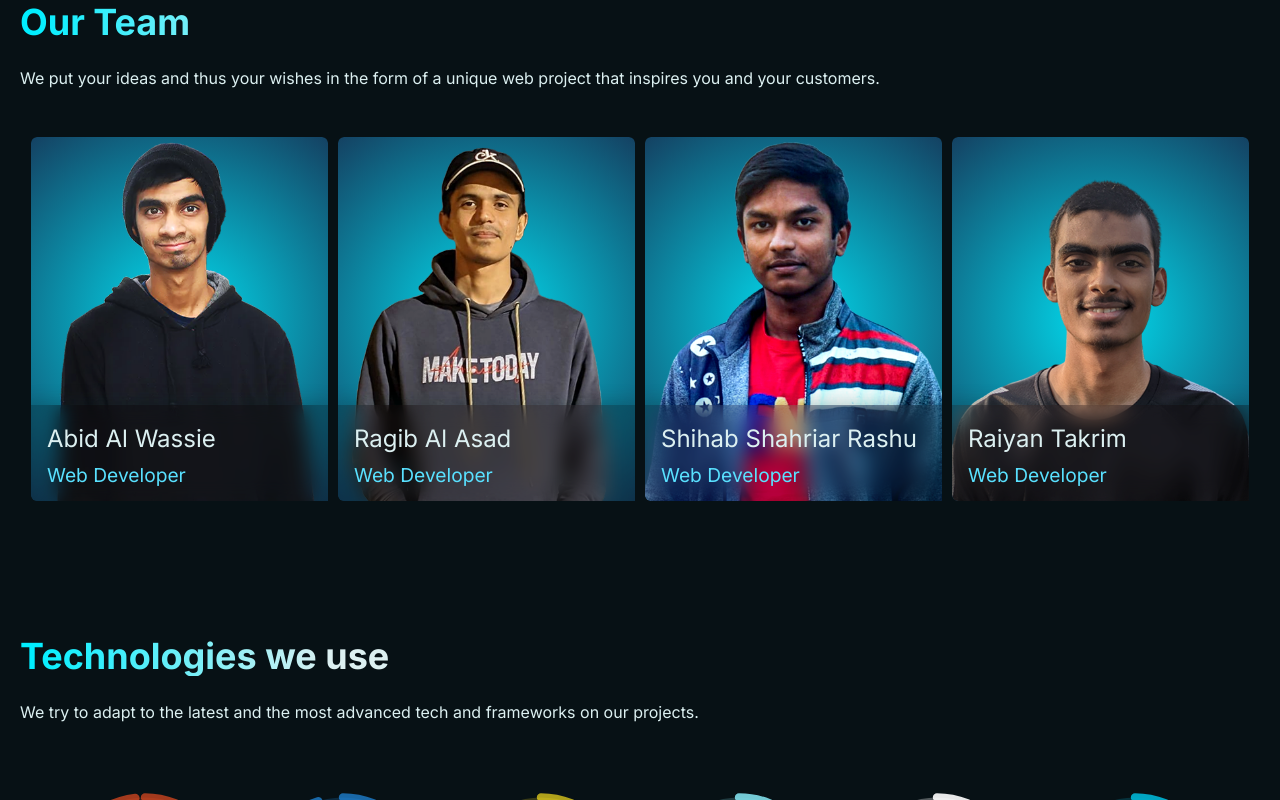
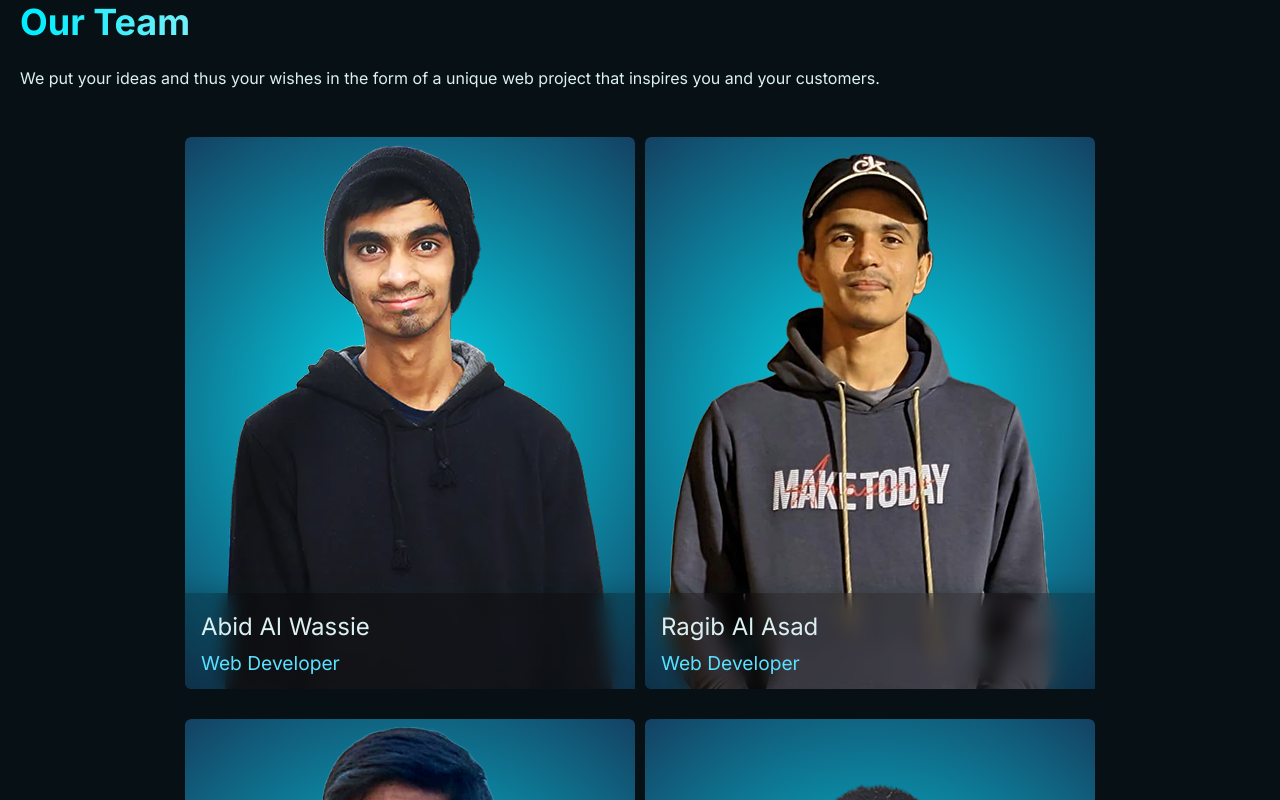
Before and after one commit to DEVELEVEN-io/develeven-io, a Next.js app: page / in a window 1280 px wide. Shown: the part 1940-2740 px from the top of the page. Built offline with nearby package versions, Linux system fonts and the light colour scheme.

Commit message:
updated project

```diff
--- a/components/Team/Team.jsx
+++ b/components/Team/Team.jsx
@@ -65,8 +65,6 @@ const Team = () => {
             <Image
               src={member.image}
               alt={member.name}
-              width={297}
-              height={364.32}
               className="object-cover rounded-t-md rounded-l-md rounded-b-none"
               priority  // Add priority property here
             />
--- a/components/Tech/Tech.jsx
+++ b/components/Tech/Tech.jsx
@@ -1,4 +1,3 @@
-// Tech.jsx
 "use client";
 import { useEffect, useState } from 'react';
 import { images } from '../../constants';
```
